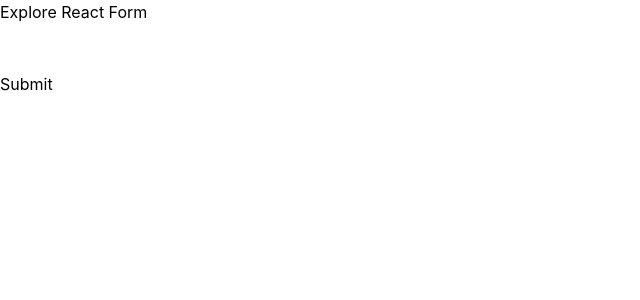
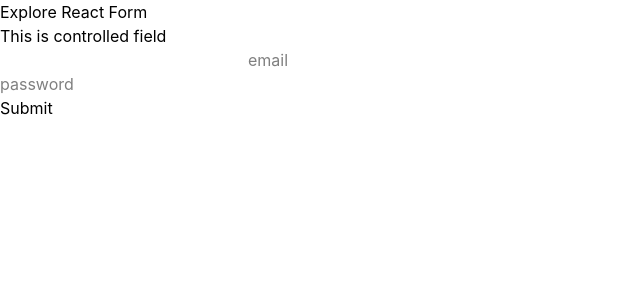
Before and after one commit to impressivecoder01/Module-44, a React (Vite) app: page / in a window 1280 px wide. Shown: the top 300 px of the page, without its empty margins (0-640 px from the left). Built offline with nearby package versions, Linux system fonts and the light colour scheme.

Commit message:
uncontroled

```diff
--- a/src/App.jsx
+++ b/src/App.jsx
@@ -15,8 +15,8 @@ function App() {
 
       </SimpleForm> */}
       {/* <FormAction></FormAction> */}
-      {/* <ControlledField></ControlledField> */}
-      <UncontrolledField></UncontrolledField>
+      <ControlledField></ControlledField>
+      {/* <UncontrolledField></UncontrolledField> */}
     </>
   )
 }
--- a/src/components/ControledField/ControlledField.jsx
+++ b/src/components/ControledField/ControlledField.jsx
@@ -3,11 +3,21 @@ import React, { useState } from 'react';
 const ControlledField = () => {
     const [password, setPassword] = useState('')
     const [error, setError] = useState('')
-    // const handleSubmit = (e) => {
-    //     e.preventDefault()
-    //     console.log('submitted')
-    // }
+    const handleSubmit = (e) => {
+        e.preventDefault()
+        console.log('submitted', email)
+
+    }
+    const [email, setEmail] = useState('')
+    const handleEmailOnChange = e => {
+        // e.preventDefault()
+        setEmail(e.target.value)
+        console.log(email)
+
+    }
+
     const handlePasswordOnChange = e => {
+        // e.preventDefault()
         // console.log(e.target.value)
         setPassword(e.target.value)
         if(password.length < 6) {
@@ -20,8 +30,9 @@ const ControlledField = () => {
     return (
         <div>
             <h1 >This is controlled field</h1>
-            <form  action="">
-                <input type="email" name="name" placeholder='email' required id="name" />
+            <form onSubmit={handleSubmit}  action="">
+                <input type="text" />
+                <input onChange={handleEmailOnChange} defaultValue={email} type="email" name="email" placeholder='email' required id="name" />
                 <br />
                 <input type="password" name="password" placeholder='password' onChange={handlePasswordOnChange} defaultValue={password} required id="password" /><br />
                 <input type="submit" value="Submit" />
--- a/src/components/UncontrolledField/UncontrolledField.jsx
+++ b/src/components/UncontrolledField/UncontrolledField.jsx
@@ -12,6 +12,7 @@ const handleSubmit = e => {
 }
     return (
         <div>
+            <p>Unctrollded</p>
             <form onSubmit={handleSubmit} action="">
                 <input ref={emailRef} type="email" name="email" id="" /><br />
                 <input ref={passwordRef}  type="password" name="password" id="" /><br />
```
